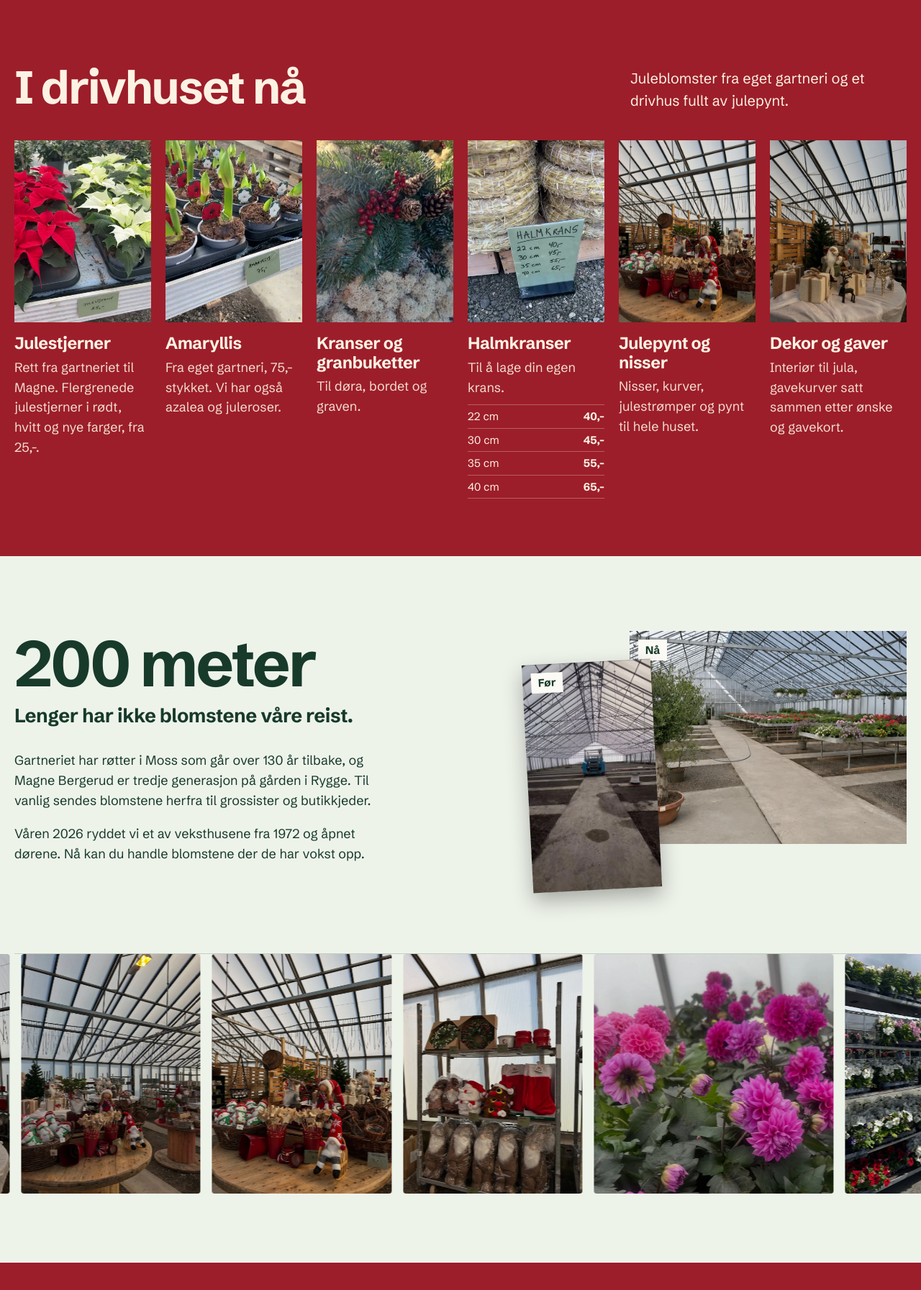
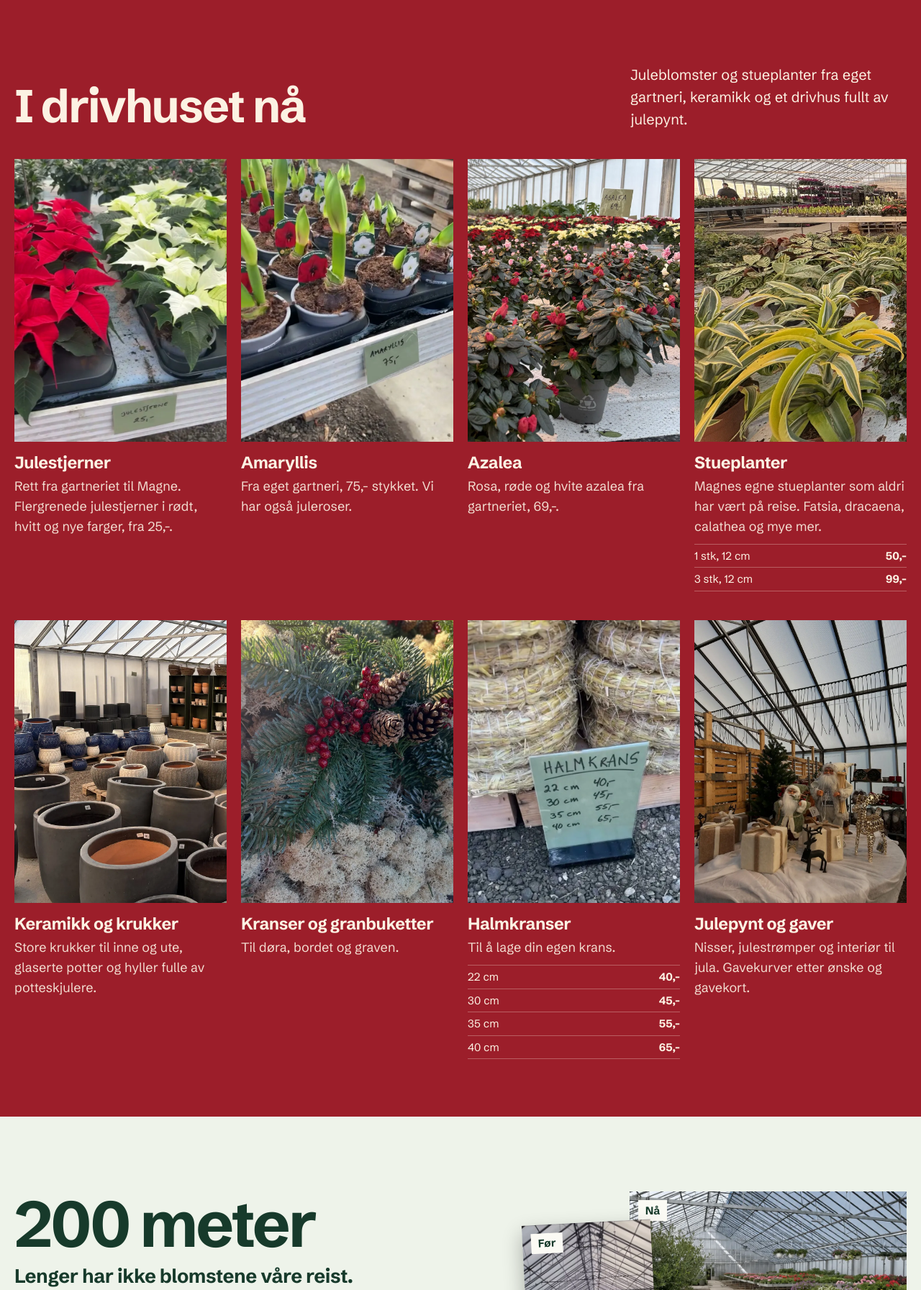
Before and after one commit to Ola-HH/bergerud-blomsterutsalg, a plain HTML site: page index.html in a window 1280 px wide. Shown: the part 931-2724 px from the top of the page at 72% size. Drawn offline with Linux system fonts and the light colour scheme.

Commit message:
Add houseplant, azalea and ceramics photos; pause cheese, cider and blueberries (#1)
New cards for azalea, houseplants and ceramics in the season section, new
photos in the image band, and eggs from Åserud gård in the food list. Cheese,
apple juice and blueberries are commented out until they are back in stock.


Claude-Session: https://claude.ai/code/session_01GA6HQYVe1m837ihuuFbEqD

Co-authored-by: Claude <noreply@anthropic.com>

```diff
--- a/index.html
+++ b/index.html
@@ -112,7 +112,7 @@
   <section class="sortiment" data-tid="jul" hidden>
     <div class="sortiment-topp">
       <h2>I drivhuset nå</h2>
-      <p>Juleblomster fra eget gartneri og et drivhus fullt av julepynt.</p>
+      <p>Juleblomster og stueplanter fra eget gartneri, keramikk og et drivhus fullt av julepynt.</p>
     </div>
     <ul class="sortiment-liste">
       <li>
@@ -123,7 +123,26 @@
       <li>
         <img src="bilder/amaryllis.webp" width="720" height="960" loading="lazy" alt="Rekker med amaryllis i potte som er i ferd med å skyte knopper, med en lapp der det står amaryllis 75 kroner">
         <h3>Amaryllis</h3>
-        <p>Fra eget gartneri, 75,- stykket. Vi har også azalea og juleroser.</p>
+        <p>Fra eget gartneri, 75,- stykket. Vi har også juleroser.</p>
+      </li>
+      <li>
+        <img src="bilder/asalea.webp" width="960" height="1280" loading="lazy" alt="Azalea med røde og rosa knopper på en benk, med en lapp der det står asalea 69 kroner">
+        <h3>Azalea</h3>
+        <p>Rosa, røde og hvite azalea fra gartneriet, 69,-.</p>
+      </li>
+      <li>
+        <img src="bilder/stueplanter.webp" width="960" height="1280" loading="lazy" alt="Dracaena og calathea i potter på en benk i drivhuset">
+        <h3>Stueplanter</h3>
+        <p>Magnes egne stueplanter som aldri har vært på reise. Fatsia, dracaena, calathea og mye mer.</p>
+        <ul class="sortiment-priser">
+          <li><span>1 stk, 12 cm</span><span>50,-</span></li>
+          <li><span>3 stk, 12 cm</span><span>99,-</span></li>
+        </ul>
+      </li>
+      <li>
+        <img src="bilder/keramikk.webp" width="960" height="1280" loading="lazy" alt="Store krukker i grått, sort og blått, og hyller med terrakotta og potteskjulere">
+        <h3>Keramikk og krukker</h3>
+        <p>Store krukker til inne og ute, glaserte potter og hyller fulle av potteskjulere.</p>
       </li>
       <li>
         <img src="bilder/krans.webp" width="960" height="1280" loading="lazy" alt="Krans av edelgran med kongler og røde bær">
@@ -142,14 +161,9 @@
         </ul>
       </li>
       <li>
-        <img src="bilder/julepynt.webp" width="960" height="1280" loading="lazy" alt="Kurver med julepynt og nisser på et rundt trebord">
-        <h3>Julepynt og nisser</h3>
-        <p>Nisser, kurver, julestrømper og pynt til hele huset.</p>
-      </li>
-      <li>
         <img src="bilder/julegaver.webp" width="960" height="1280" loading="lazy" alt="Gaveesker, nisser, reinsdyr og et juletre på et hvitt bord">
-        <h3>Dekor og gaver</h3>
-        <p>Interiør til jula, gavekurver satt sammen etter ønske og gavekort.</p>
+        <h3>Julepynt og gaver</h3>
+        <p>Nisser, julestrømper og interiør til jula. Gavekurver etter ønske og gavekort.</p>
       </li>
     </ul>
   </section>
@@ -179,7 +193,7 @@
   <!-- Utvalget for resten av året. I november og desember vises «I drivhuset nå» øverst i stedet -->
   <section class="utvalg" data-tid="ellers">
     <h2 class="skjult">Utvalget</h2>
-    <p class="stor-tekst">Sommerblomster og ampler fra eget gartneri. Orkideer og stueplanter. Stauder, busker og frukttrær. Urter og grønnsaksplanter. Oliventrær, krukker, kurver og jord.</p>
+    <p class="stor-tekst">Sommerblomster og ampler fra eget gartneri. Orkideer og stueplanter. Stauder, busker og frukttrær. Urter og grønnsaksplanter. Oliventrær, keramikk og krukker, kurver og jord.</p>
     <p class="utvalg-merknad">Utvalget skifter med årstidene og med det som er klart i gartneriet.</p>
   </section>
 
@@ -190,13 +204,17 @@
       <img class="jul-bilde" src="bilder/julebord.webp" width="960" height="1280" loading="lazy" alt="Bord med julepynt og nisser inne i drivhuset">
       <img class="jul-bilde" src="bilder/julepynt.webp" width="960" height="1280" loading="lazy" alt="Kurver med julepynt og nisser på et rundt trebord">
       <img class="jul-bilde" src="bilder/julehylle.webp" width="960" height="1280" loading="lazy" alt="Hylle med kranser, nisser og julestrømper">
+      <img class="jul-bilde" src="bilder/juleblomster.webp" width="1280" height="960" loading="lazy" alt="Benk med julestjerner i rødt, hvitt og rosa, azalea, juleroser og amaryllis">
+      <img src="bilder/stueplanter-bord.webp" width="1280" height="960" loading="lazy" alt="Benker med stueplanter og kalanchoe under glasstaket">
       <img src="bilder/dahlia.webp" width="1200" height="1200" loading="lazy" alt="Rosa dahlia">
       <img src="bilder/traller.webp" width="960" height="1280" loading="lazy" alt="Traller fulle av blomster utenfor drivhuset">
       <img src="bilder/lobelia.webp" width="1200" height="1200" loading="lazy" alt="Blå lobelia">
       <img src="bilder/orkideer.webp" width="960" height="1280" loading="lazy" alt="Orkideer i mange farger på et rundt bord">
       <img src="bilder/sommerblomster.webp" width="1200" height="1200" loading="lazy" alt="Tagetes og verbena i gult, oransje og rødt">
+      <img src="bilder/krukker.webp" width="1280" height="960" loading="lazy" alt="Store krukker i grått, sort og blått foran hyller med potter og kurver">
       <img src="bilder/kurver.webp" width="960" height="1280" loading="lazy" alt="Stabler med flettede kurver ved siden av et oliventre">
       <img src="bilder/marguerit.webp" width="1200" height="1200" loading="lazy" alt="Rosa og hvite spanske margeritter">
+      <img src="bilder/kafe.webp" width="1280" height="960" loading="lazy" alt="Kafébord og stoler mellom palmer og oliventrær i drivhuset">
       <img src="bilder/azalea.webp" width="960" height="1280" loading="lazy" alt="Azalea og busker på rekke">
       <img src="bilder/mangold.webp" width="960" height="1280" loading="lazy" alt="Mangold med røde og gule stilker">
     </div>
@@ -245,10 +263,16 @@
   <section class="mat">
     <div class="mat-tekst">
       <h2>Mat fra gårdene rundt oss</h2>
-      <p>Vi har en kjøledisk midt blant blomstene. Om høsten henter vi også gresskar fra Vestre Bjølsund gård.</p>
+      <p>Nå har vi egg fra frittgående høner på Åserud gård i Særp. Om høsten henter vi også gresskar fra Vestre Bjølsund gård.</p>
       <p>Trenger du en gave, setter vi sammen en kurv i den prisklassen du ønsker. Vi har gavekort også.</p>
     </div>
     <ul class="mat-liste">
+      <li>
+        <img src="bilder/egg.webp" width="600" height="600" loading="lazy" alt="">
+        <span class="hva">Egg</span>
+        <span class="fra">Åserud gård i Særp. 99,-, 2 for 185,-</span>
+      </li>
+      <!-- Ikke i salg nå. Fjern kommentartegnene rundt når de er tilbake
       <li>
         <img src="bilder/rygge-meieri.webp" width="960" height="1280" loading="lazy" alt="">
         <span class="hva">Ost</span>
@@ -264,6 +288,7 @@
         <span class="hva">Blåbær</span>
         <span class="fra">Vårt eget jorde, om sommeren</span>
       </li>
+      -->
       <li>
         <img src="bilder/gavekurv.webp" width="960" height="1280" loading="lazy" alt="">
         <span class="hva">Gavekurver</span>
--- a/stil.css
+++ b/stil.css
@@ -294,7 +294,7 @@ h1 {
 
 .sortiment-liste {
   display: grid;
-  grid-template-columns: repeat(6, 1fr);
+  grid-template-columns: repeat(4, 1fr);
   gap: 2.5rem 1.25rem;
   margin: 0;
   padding: 0;
@@ -792,10 +792,10 @@ footer p {
   display: none;
 }
 
-/* Seks kort blir for smale på nettbrett */
+/* Fire kort blir for smale på nettbrett */
 @media (max-width: 1100px) {
   .sortiment-liste {
-    grid-template-columns: repeat(3, 1fr);
+    grid-template-columns: repeat(2, 1fr);
   }
 }
 
```
Also changed, not shown: bilder/asalea.webp (added), bilder/egg.webp (added), bilder/juleblomster.webp (added), bilder/kafe.webp (added), bilder/keramikk.webp (added), bilder/krukker.webp (added), bilder/stueplanter-bord.webp (added), bilder/stueplanter.webp (added).
